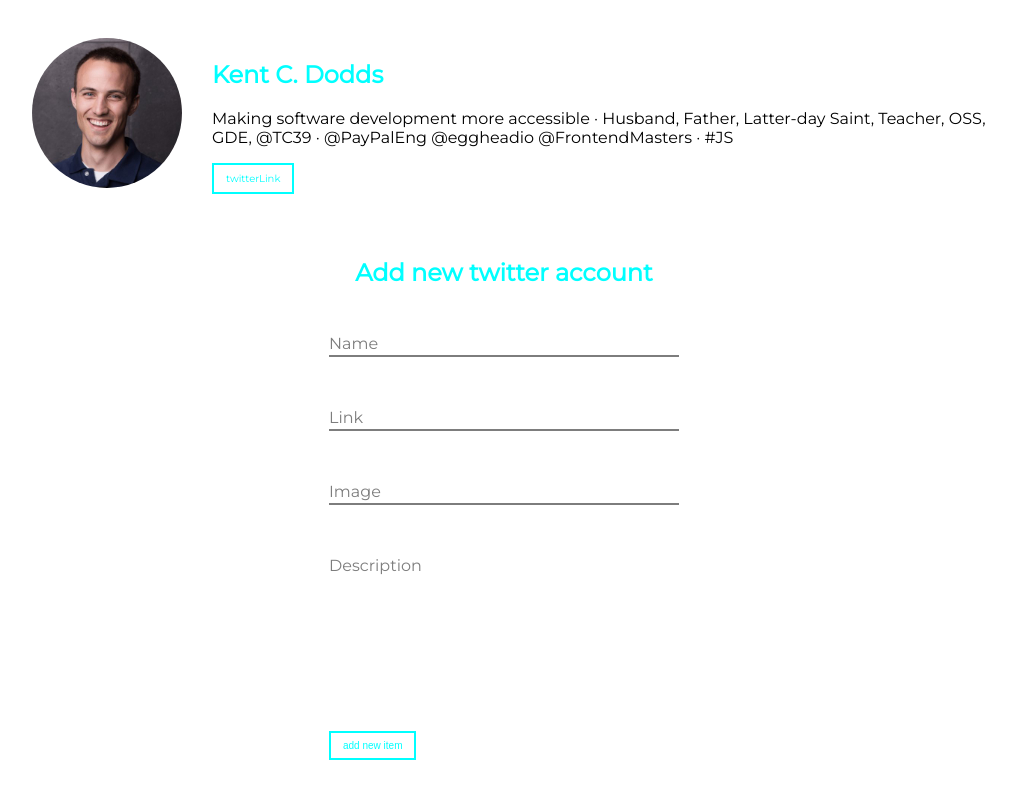
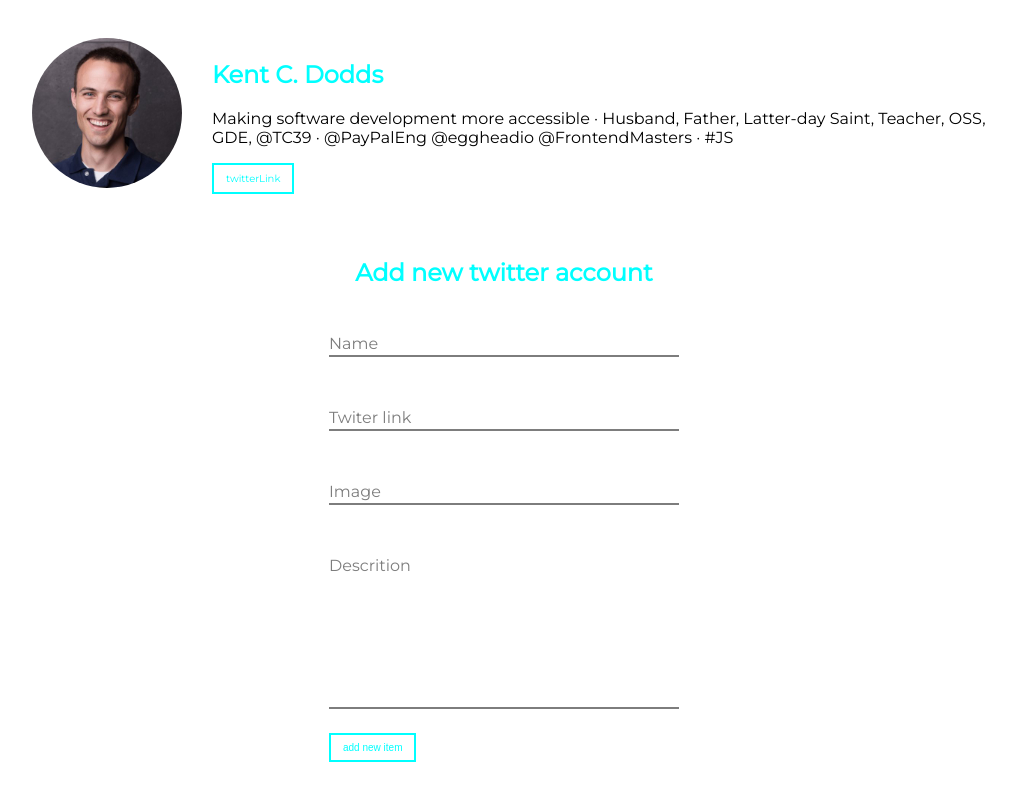
Before and after one commit to monkeymr014/react-kurs, a React (Create React App) app: page / in a window 1280 px wide. Shown: the part 662-1462 px from the top of the page, without its empty margins (136-1152 px from the left). Built offline with nearby package versions, Linux system fonts and the light colour scheme.

Commit message:
lesson 4.11

```diff
--- a/src/components/Form/Form.module.scss
+++ b/src/components/Form/Form.module.scss
@@ -19,60 +19,7 @@
    align-items: flex-start;
 }
 
-.item {
-   width: 100%;
-   margin: 24px 0;
-   position: relative;
-   flex-shrink: 0;
-}
 
-.bar {
-     width: 100%;
-     height: 2px;
-     background: #7d7d7d;
-     transition: .1s all;
-   }
-
-label {
-   color: #7d7d7d;
-   position: absolute;
-   top: 3px;
-   left: 0;
-   transition: .2s ease-out all;
-   font-size: 16px;
-}
-
-input, textarea {
-   color: #7d7d7d;
-   font-size: 16px;
-   border: none;
-   line-height: 22px;
-   width: 100%;
-   background: none;
-}
-
-textarea {
-   resize: none;
-   min-height: 150px;
-}
-
-input:focus, textarea:focus {
-   outline: none;
-}
-
-input:focus + label, textarea:focus + label {
-   top: -22px;
-   font-size: 13px;
-}
-
-input:not(:placeholder-shown) + label, textarea:not(:placeholder-shown) + label  {
-   top: -22px;
-   font-size: 13px;
-}
-
-input:focus ~ .bar, textarea:focus ~ .bar {
-   background: aqua;
-}
 
 .button {
    font-size: 10px;
--- a/src/components/Form/Forms.js
+++ b/src/components/Form/Forms.js
@@ -1,52 +1,32 @@
 import React from 'react';
 import styles from './Form.module.scss';
+import Input from '../Input/Input';
 
-const Form = ({submitFn}) => (
+const Form = ({ submitFn }) => (
     <div className={styles.wrapper}>
         <h2>Add new twitter account</h2>
         <form autoComplete='off'
             className={styles.form}
             onSubmit={submitFn}
         >
-            <div className={styles.item}>
-                <input
-                    type="text"
-                    name="name"
-                    id="name" placeholder=" " maxLength="30"
-                    required
-                />
-                <label htmlFor="name">Name</label>
-                <div className={styles.bar}></div>
-            </div>
-            <div className={styles.item}>
-                <input
-                    type="text"
-                    name="link"
-                    id="link" placeholder=" "
-                    required
-                />
-                <label htmlFor="link">Link</label>
-                <div className={styles.bar}></div>
-            </div>
-            <div className={styles.item}>
-                <input
-                    type="text"
-                    name="image"
-                    id="image"
-                    placeholder=" "
-                />
-                <label htmlFor="image">Image</label>
-                <div className={styles.bar}></div>
-            </div>
-            <div className={styles.item}>
-                <textarea
-                    name="description"
-                    id="description"
-                    placeholder=" "
-                />
-                <label htmlFor="description">Description</label>
-                <div className={styles.forms__item__bar}></div>
-            </div>
+            <Input
+                name='Name'
+                label='Name'
+                maxLength={30}
+            />
+            <Input
+                name='link'
+                label='Twiter link'
+            />
+            <Input
+                name='image'
+                label='Image'
+            />
+            <Input
+                name='descrition'
+                label='Descrition'
+                tag='textarea'
+            />
             <button
                 className={styles.button}
                 type="submit"
--- /dev/null
+++ b/src/components/Input/Input.js
@@ -0,0 +1,33 @@
+import React from "react";
+import styles from './Input.module.scss'
+import PropTypes from "prop-types";
+
+const Input = ({ tag: Tag, name, label, maxLength }) => (
+   <div className={styles.item}>
+      <Tag
+         className={Tag === 'texarea' ? styles.textarea : styles.input}
+         type="text"
+         name={name}
+         id={name}
+         maxLength={maxLength}
+         required
+         placeholder=' '
+      />
+      <label htmlFor={name}>{label}</label>
+      <div className={styles.bar}></div>
+   </div>
+)
+
+Input.propTypes = {
+   tag: PropTypes.string,
+   name: PropTypes.string.isRequired,
+   label: PropTypes.string.isRequired,
+   maxLength: PropTypes.number,
+}
+
+Input.defaultProps = {
+   tag: 'input',
+   maxLength: 200,
+}
+
+export default Input;
--- /dev/null
+++ b/src/components/Input/Input.module.scss
@@ -0,0 +1,54 @@
+.item {
+   width: 100%;
+   margin: 24px 0;
+   position: relative;
+   flex-shrink: 0;
+}
+
+.bar {
+     width: 100%;
+     height: 2px;
+     background: #7d7d7d;
+     transition: .1s all;
+   }
+
+label {
+   color: #7d7d7d;
+   position: absolute;
+   top: 3px;
+   left: 0;
+   transition: .2s ease-out all;
+   font-size: 16px;
+}
+
+input, textarea {
+   color: #7d7d7d;
+   font-size: 16px;
+   border: none;
+   line-height: 22px;
+   width: 100%;
+   background: none;
+}
+
+textarea {
+   resize: none;
+   min-height: 150px;
+}
+
+input:focus, textarea:focus {
+   outline: none;
+}
+
+input:focus + label, textarea:focus + label {
+   top: -22px;
+   font-size: 13px;
+}
+
+input:not(:placeholder-shown) + label, textarea:not(:placeholder-shown) + label  {
+   top: -22px;
+   font-size: 13px;
+}
+
+input:focus ~ .bar, textarea:focus ~ .bar {
+   background: aqua;
+}
```
